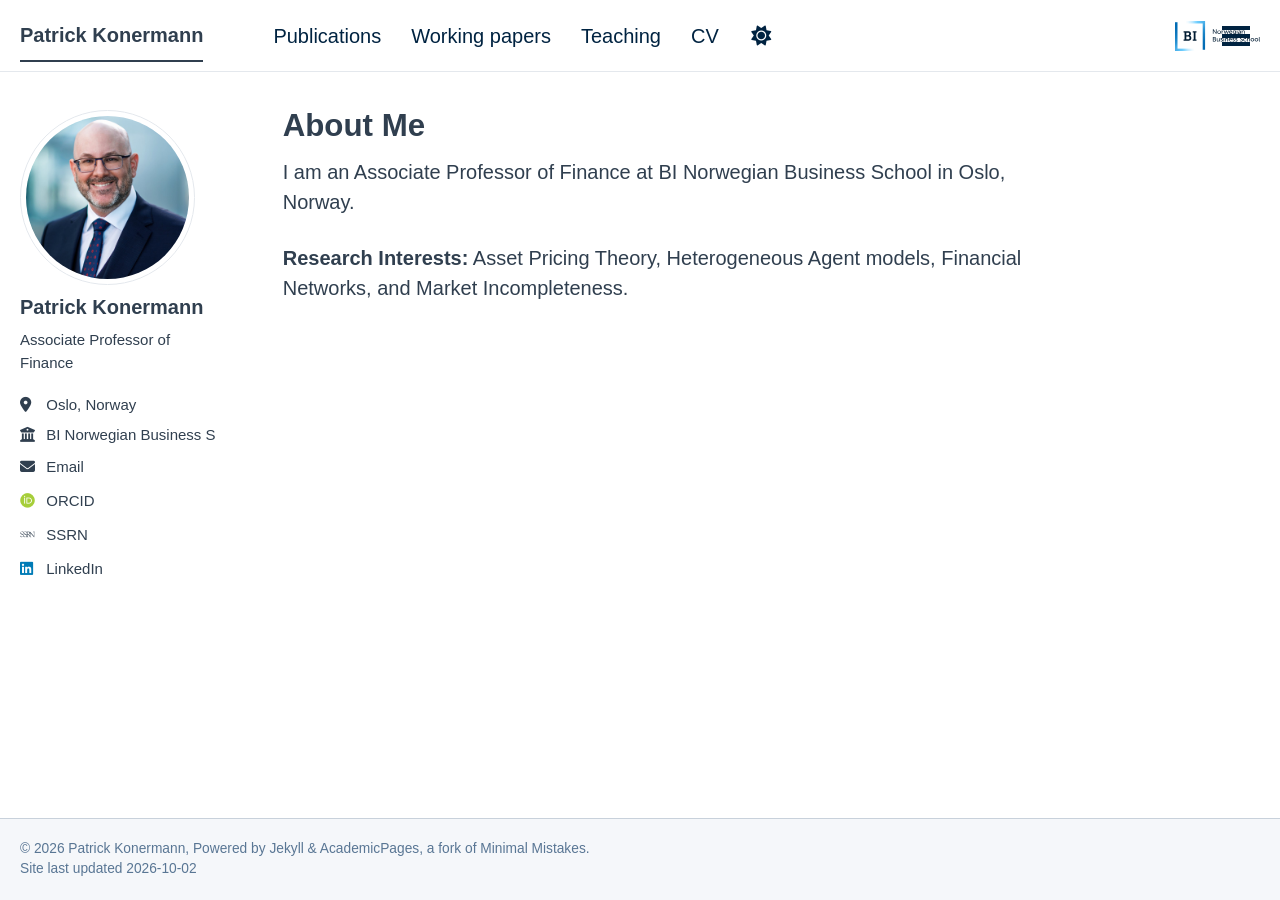
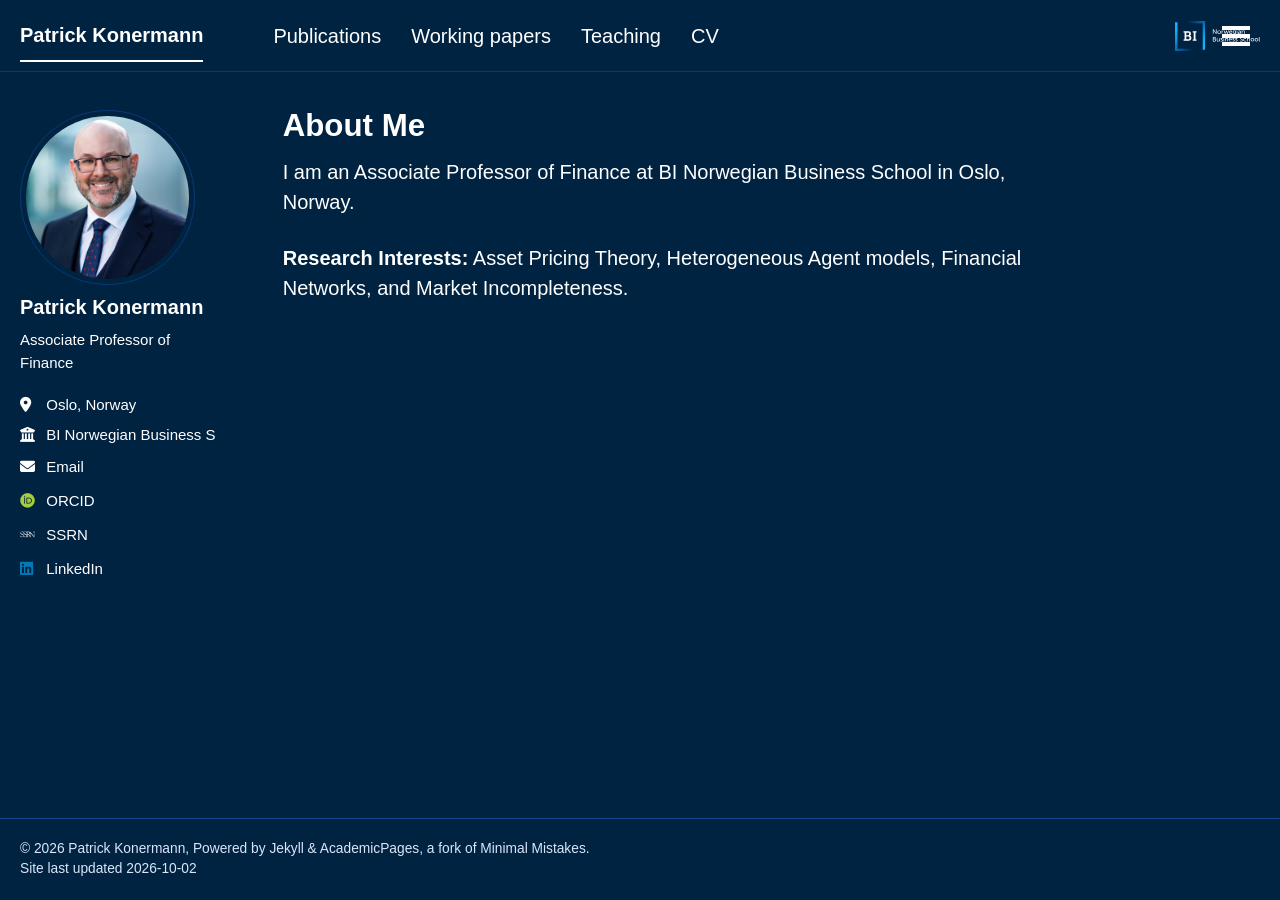
Before and after one commit to patrick-konermann/patrick-konermann.github.io, a Jekyll site: the page built from _pages/about.md, in a window 1280 px wide. Built offline with Jekyll 4.4.1, drawn with Linux system fonts in a browser that asks for light colours; some web fonts are replaced; a script that is not in the unit is left out.

Commit message:
Use the dark blue theme only and remove the theme toggle
Co-Authored-By: Claude Sonnet 5.5 <noreply@anthropic.com>

```diff
--- a/_includes/footer.html
+++ b/_includes/footer.html
@@ -21,7 +21,6 @@
 
 <div class="page__footer-logo">
   <a href="https://www.bi.edu" aria-label="BI Norwegian Business School">
-    <img class="bi-logo bi-logo--light" src="{{ base_path }}/images/bi-logo-horizontal.svg" alt="BI Norwegian Business School" height="44">
     <img class="bi-logo bi-logo--dark" src="{{ base_path }}/images/bi-logo-horizontal-negative.svg" alt="BI Norwegian Business School" height="44">
   </a>
 </div>
--- a/_includes/masthead.html
+++ b/_includes/masthead.html
@@ -18,15 +18,11 @@
               <a href="{{ domain }}{{ link.url }}">{{ link.title }}</a>
             </li>
           {% endfor %}
-          <li id="theme-toggle" class="masthead__menu-item persist tail">
-            <a role="button" aria-labelledby="theme-icon"><i id="theme-icon" class="fa-solid fa-sun" aria-hidden="true" title="toggle theme"></i></a>
-          </li>
         </ul>
         <ul class="hidden-links hidden"></ul>
       </nav>
     </div>
     <a class="masthead__logo" href="https://www.bi.edu" aria-label="BI Norwegian Business School">
-      <img class="bi-logo bi-logo--light" src="{{ base_path }}/images/bi-logo-horizontal.svg" alt="BI Norwegian Business School" height="30">
       <img class="bi-logo bi-logo--dark" src="{{ base_path }}/images/bi-logo-horizontal-negative.svg" alt="BI Norwegian Business School" height="30">
     </a>
   </div>
--- a/_layouts/default.html
+++ b/_layouts/default.html
@@ -5,7 +5,7 @@ layout: compress
 {% include base_path %}
 
 <!doctype html>
-<html lang="{{ site.locale | slice: 0,2 }}" class="no-js"{% if site.site_theme == "dark" %} data-theme="dark"{% endif %}>
+<html lang="{{ site.locale | slice: 0,2 }}" class="no-js" data-theme="dark">
   <head>
     {% include head.html %}
     {% include head/custom.html %}
--- a/_sass/layout/_footer.scss
+++ b/_sass/layout/_footer.scss
@@ -95,17 +95,10 @@
   }
 }
 
-/* BI logo: positive version in light mode, negative in dark mode */
+/* BI logo: negative (white) version on the dark blue background */
 .bi-logo {
   width: auto;
   max-width: 100%;
-}
-
-.bi-logo--dark { display: none; }
-
-html[data-theme="dark"] {
-  .bi-logo--light { display: none; }
-  .bi-logo--dark { display: inline; }
 }
 
 /* Footer logo: only on small screens (the masthead shows it on larger ones) */
--- a/_sass/theme/_bi_dark.scss
+++ b/_sass/theme/_bi_dark.scss
@@ -1,8 +1,9 @@
 /* ==========================================================================
-    BI THEME - DARK VERSION
+    BI THEME - DARK VERSION (the only theme in use; loaded after the light
+    file so these values override it)
     Colours from the BI design manual (https://design.bi.no)
     ========================================================================== */
-html[data-theme="dark"] {
+:root {
     --global-base-color                 : #9ec0f1;  // Subtle Blue
     --global-bg-color                   : #002341;  // Strong Blue
     --global-footer-bg-color            : #002341;
```
